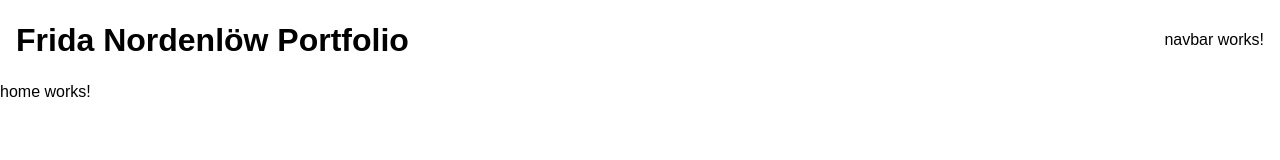
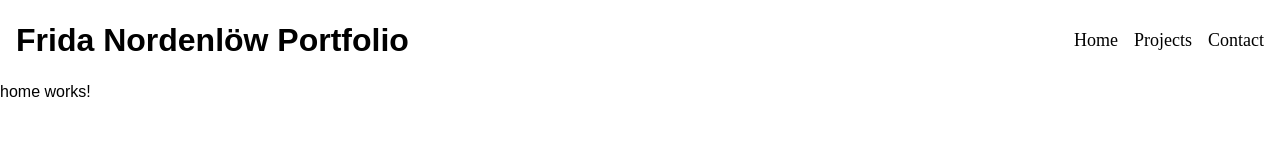
Before and after one commit to fridanordenlow/angular-portfolio, an Angular app: page / in a window 1280 px wide. Shown: the top 160 px of the page. Built offline with nearby package versions, Linux system fonts and the light colour scheme; a web font is replaced by a local one.

Commit message:
update and add styling for navbar

```diff
--- a/src/app/components/navbar/navbar.component.html
+++ b/src/app/components/navbar/navbar.component.html
@@ -1,5 +1,5 @@
 <nav>
-  <p>navbar works!</p>
-  <!-- <a routerLink="/">Home</a>
-  <a routerLink="/projects">Projects</a> -->
+  <a routerLink="">Home</a>
+  <a routerLink="projects">Projects</a>
+  <a routerLink="contact">Contact</a>
 </nav>
--- a/src/app/components/navbar/navbar.component.scss
+++ b/src/app/components/navbar/navbar.component.scss
@@ -0,0 +1,19 @@
+nav {
+  display: flex;
+  flex-direction: row;
+  gap: 1rem;
+  align-items: center;
+
+  a {
+    font-family: "Satoshi";
+    font-weight: 500;
+    font-size: 18px;
+    line-height: 22px;
+    color: #000;
+    text-decoration: none;
+
+    &:hover {
+      text-decoration: underline;
+    }
+  }
+}
```
